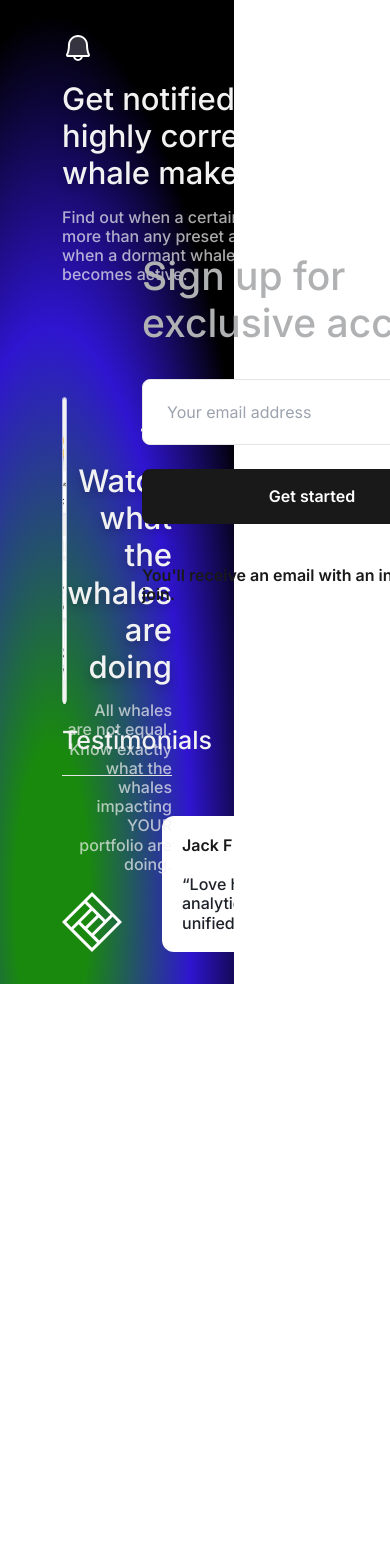
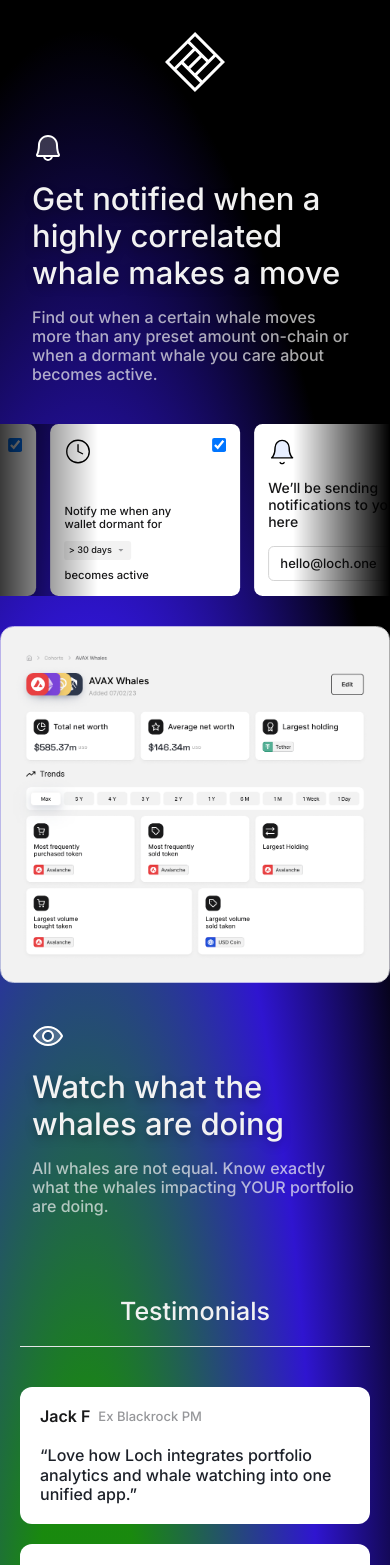
Before and after one commit to IamDushu/loch, a React (Vite) app: page / in a window 390 px wide. Shown: the top 1565 px of the page. Before the commit the page ends 984 px from the top, so only its background shows below. Built offline with nearby package versions, Linux system fonts and the light colour scheme.

Commit message:
NU-3 Mobile responsive

```diff
--- a/src/App.jsx
+++ b/src/App.jsx
@@ -18,7 +18,7 @@ function App() {
     } else {
       toast.error("Please enter a valid email", {
         duration: 3000,
-        position: "top-right",
+        position: "top-center",
         style: {
           background: "red",
           color: "white",
@@ -29,37 +29,40 @@ function App() {
 
   return (
     <>
-      <article className="flex  bg-black font-inter">
+      <article className="lg:flex  bg-black font-inter">
         <Toaster />
-        <div className="w-[60vw] bg-gradient bg-no-repeat bg-cover text-primary-100 py-8 pl-[62px] overflow-hidden ">
+        <div className="bg-gradient bg-no-repeat bg-cover text-primary-100 py-8 lg:pl-[62px] overflow-hidden lg:w-[60vw]">
+          <div className="flex justify-center lg:hidden mb-10">
+            <img src={logo} alt="logo" className="w-[60px]" />
+          </div>
           {/* First Section */}
-          <section className="flex h-[304px] mb-[61px] justify-between">
-            <div className="flex flex-col gap-4">
+          <section className=" h-[304px] mb-[190px] lg:mb-[61px] lg:justify-between  lg:flex">
+            <div className="flex flex-col gap-4 max-md:px-8 max-md:mb-10">
               <img src={bell} alt="Bell_icon" className="w-8" />
-              <h1 className="w-[313px] text-[31px] font-medium leading-[37.2px] drop-shadow-text">
+              <h1 className="lg:w-[313px] text-[31px] font-medium leading-[37.2px] drop-shadow-text">
                 Get notified when a highly correlated whale makes a move
               </h1>
-              <p className="text-base font-medium leading-[19.2px] w-[322px] opacity-[0.7]">
+              <p className="text-base font-medium leading-[19.2px] lg:w-[322px] opacity-[0.7]">
                 Find out when a certain whale moves more than any preset amount
                 on-chain or when a dormant whale you care about becomes active.
               </p>
             </div>
-            <div className="w-[407px] bg-linear slider">
+            <div className="lg:w-[407px] bg-linear slider max-md:my-5">
               <div className="slide-track">
                 <Notifications />
               </div>
             </div>
           </section>
           {/* Second Section */}
-          <section className="flex h-[306px] pr-[62px] mb-[22px] justify-between">
-            <div className="border-[1.5px] border-primary-200 rounded-[13.5px]">
+          <section className="mb-20 lg:mb-[22px] lg:justify-between lg:flex lg:pr-[62px] lg:h-[306px] ">
+            <div className="max-md:mb-5 border-[1.5px] border-primary-200 rounded-[13.5px]">
               <img
                 src={cohort}
                 alt="cohorts"
-                className="w-[335px] h-[306px] rounded-[12px]"
+                className="lg:w-[335px] lg:h-[306px] w-full h-full rounded-[12px]"
               />
             </div>
-            <div className="flex flex-col gap-4 text-right w-[305px] items-end pt-[17px]">
+            <div className="flex flex-col gap-4  lg:text-right lg:w-[305px] lg:items-end pt-[17px]  max-md:px-8">
               <img src={eye} alt="eye" className="w-8" />
               <h1 className="text-[31px] font-medium leading-[37.2px] drop-shadow-text">
                 Watch what the whales are doing
@@ -71,27 +74,27 @@ function App() {
             </div>
           </section>
           {/* Third Section */}
-          <section className=" ">
-            <div className="text-right pr-[62px] mb-[40px]">
-              <h3 className="text-[25px] font-medium leading-[30px] mb-5">
+          <section className=" max-md:mx-5">
+            <div className="text-center lg:text-right lg:pr-[62px] mb-[40px]">
+              <h3 className="text-[25px] font-medium leading-[30px] mb-5 ">
                 Testimonials
               </h3>
               <hr className="border-t-[1px] border-[#E5E5E6] " />
             </div>
-            <div className="h-[136px] w-fit flex gap-10 ">
-              <div className="flex items-end w-[60px]">
+            <div className="lg:h-[136px] w-fit flex gap-10 ">
+              <div className="flex items-end w-[60px] max-md:hidden ">
                 <img src={logo} alt="logo" className="w-[60px]" />
               </div>
-              <div className="">
+              <div>
                 <Testimonials />
               </div>
             </div>
           </section>
         </div>
         {/* Right section - sign up */}
-        <div className="bg-white font-inter w-[40vw] flex justify-center">
-          <div className="fixed top-[30vh] flex flex-col items-center">
-            <div className="w-[340px] mb-[24px]">
+        <div className="bg-white max-md:py-10 font-inter flex justify-center lg:w-[40vw]">
+          <div className="max-md:text-center flex flex-col items-center lg:fixed lg:top-[30vh]">
+            <div className="w-[300px] mb-[24px] lg:w-[340px]">
               <h1 className="text-[39px] font-medium leading-[46.8px] text-grey-300 mb-8">
                 Sign up for exclusive access.
               </h1>
--- a/src/components/Testimonials.jsx
+++ b/src/components/Testimonials.jsx
@@ -3,9 +3,9 @@ import { motion } from "framer-motion";
 
 const Testimonials = () => {
   return (
-    <div className="flex gap-5 track">
+    <div className="flex max-md:flex-col gap-5">
       <motion.div
-        className="flex flex-col rounded-[12px] bg-white p-5 gap-5 w-[353px] h-[136px]"
+        className="flex flex-col rounded-[12px] bg-white p-5 gap-5 lg:w-[353px] lg:h-[136px]"
         drag
         dragConstraints={{ left: 0, top: 0, right: 0, bottom: 0 }}
         dragElastic={1}
@@ -24,7 +24,7 @@ const Testimonials = () => {
         </p>
       </motion.div>
       <motion.div
-        className="flex flex-col rounded-[12px] bg-white p-5 gap-5 w-[353px]  h-[136px]"
+        className="flex flex-col rounded-[12px] bg-white p-5 gap-5 lg:w-[353px]  lg:h-[136px]"
         drag
         dragConstraints={{ left: 0, top: 0, right: 0, bottom: 0 }}
         dragElastic={1}
@@ -43,7 +43,7 @@ const Testimonials = () => {
         </p>
       </motion.div>
       <motion.div
-        className="flex flex-col rounded-[12px] bg-white p-5 gap-5 w-[531px]  h-[136px]"
+        className="flex flex-col rounded-[12px] bg-white p-5 gap-5 lg:w-[531px]  lg:h-[136px]"
         drag
         dragConstraints={{ left: 0, top: 0, right: 0, bottom: 0 }}
         dragElastic={1}
```
